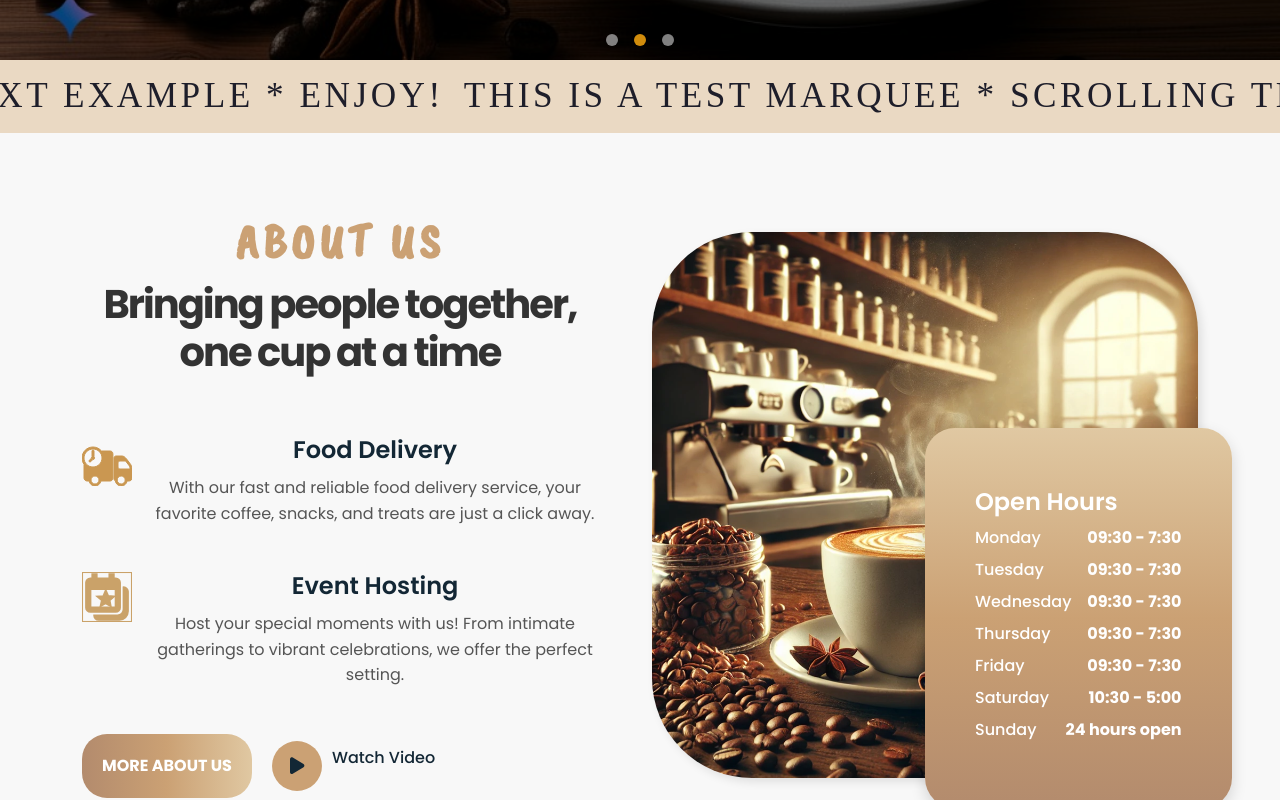
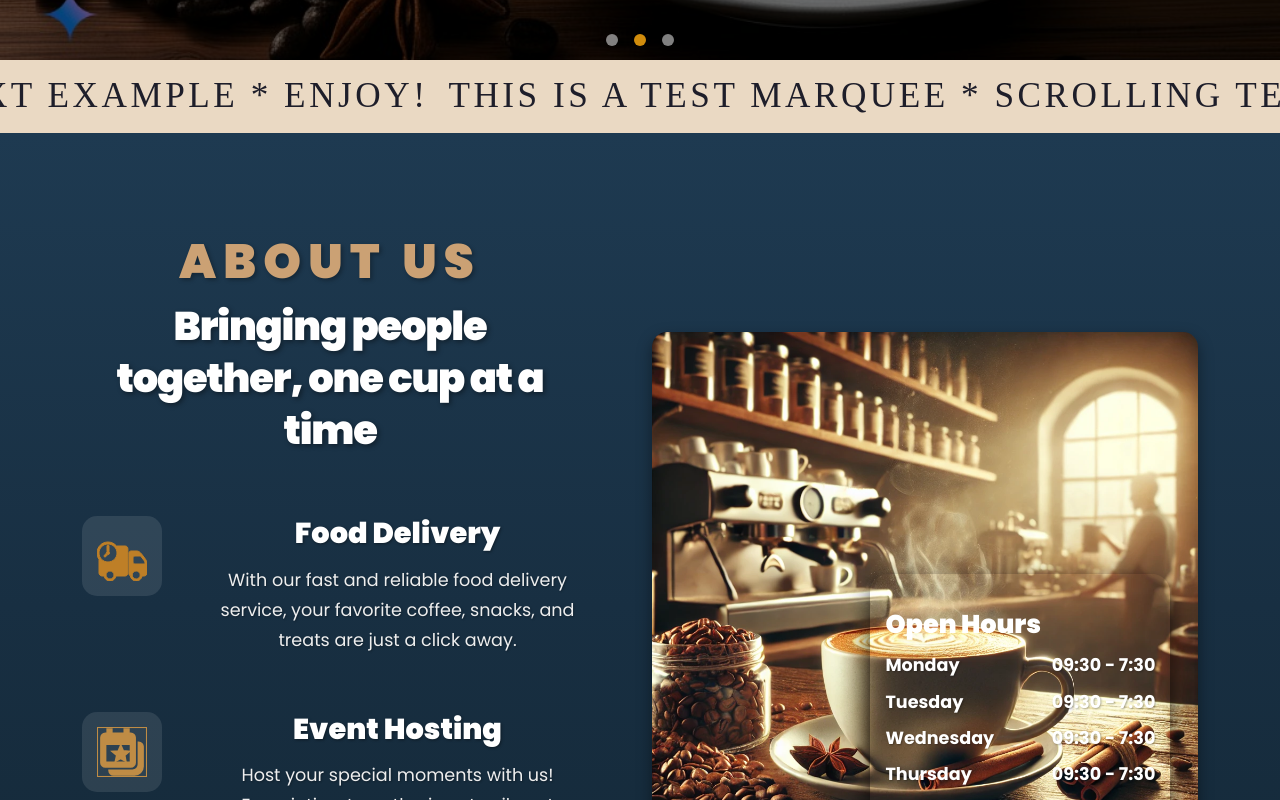
Before and after one commit to rashadamd/brew-coffee-shop, a React (Create React App) app: page / in a window 1280 px wide. Shown: the part 740-1540 px from the top of the page. Built offline with nearby package versions, Linux system fonts and the light colour scheme.

Commit message:
update About

```diff
--- a/src/components/AboutUs/AboutUs.css
+++ b/src/components/AboutUs/AboutUs.css
@@ -1,6 +1,5 @@
 /* src/components/AboutUs/AboutUs.css */
 @import url('https://fonts.googleapis.com/css2?family=Poppins:wght@700;900&display=swap');
-@import url('https://fonts.googleapis.com/css2?family=Caveat+Brush&display=swap');
 
 :root {
   --header-bg: #132735;
@@ -19,45 +18,266 @@
 
 .about-us {
     font-family: 'Poppins', sans-serif;
-    padding: 80px 0;
-    background-color: #f8f8f8;
+    padding: 100px 0;
+    /* Darker Background Gradient for About Us Section */
+    background: linear-gradient(to bottom, #1E3A51, #182F42, #132735); /* Darker shades, vertical gradient */
     overflow: hidden;
+    opacity: 0; /* For fade-in animation */
+    transition: opacity 1s ease-out, transform 1s ease-out;
+    transform: translateY(30px); /* Increased translateY for more slide-in */
+    color: #fff; /* Default text color to white for dark background */
   }
 
+  .about-us.is-visible {
+    opacity: 1;
+    transform: translateY(0);
+  }
+
+
+
+  .row {
+      display: flex;
+      flex-wrap: wrap;
+      align-items: center;
+  }
+
+
   .about-content {
-    padding-right: 30px;
+    padding-right: 50px; /* Increased padding-right for more spacing on desktop */
   }
 
   .section-subtitle {
     font-size: 3rem !important;
-    font-weight: 900;
-    color: #CBA174 !important ;
-    margin-bottom: 15px;
+    font-weight: 900 !important; /* Super bold subtitle */
+    color: var(--logo-beige) !important ; /* Beige subtitle color */
+    margin-bottom: 20px; /* Increased margin */
     text-transform: uppercase;
-    letter-spacing: 0.1em;
-    font-family: 'Caveat Brush', cursive;
-    text-transform: none;
-    font-weight: normal;
+    letter-spacing: 0.15em; /* Increased letter spacing for impact */
+    font-family: 'Poppins', sans-serif; /* Poppins for subtitle for consistency */
+    text-transform: uppercase;
+    font-weight: 900 !important;
+    text-shadow: 2px 2px 4px rgba(0,0,0,0.3); /* Text shadow for clearness */
+  }
 
-    animation: fadeInUpSubtitle 2s ease-out forwards 0.5s; /* Changed to 'forwards' */
+  .section-title {
+    font-size: 4rem; /* Increased title size for stronger visual hierarchy */
+    font-weight: 900 !important; /* Super bold title */
+    margin-bottom: 40px; /* Increased margin below title */
+    color: #fff  !important; /* White title color for dark background - Good! */
+    line-height: 1.3; /* Improved line height for larger title */
+    letter-spacing: -0.03em; /* Adjusted letter spacing for larger title */
+    text-shadow: 2px 2px 5px rgba(0,0,0,0.4) !important; /* Text shadow for title visibility */
+  }
+
+
+  .about-features {
+    margin-top: 40px; /* Increased margin top */
+    animation: fadeInUpFeatures 1.4s ease-out forwards 0.4s; /* Keep existing animation timings */
     opacity: 0;
     transform: translateY(20px);
   }
 
-.section-title {
-    font-size: 3.5rem;
-    font-weight: 900;
-    margin-bottom: 30px;
-    color: var(--header-bg);
-    line-height: 1.2;
-    letter-spacing: -0.05em;
 
-    animation: fadeInUpTitle 1s ease-out forwards 0s; /* Changed to 'forwards' and 0s delay */
+  @keyframes fadeInUpFeatures { /* Keep feature animation keyframes as is */
+    0% {
         opacity: 0;
-    transform: translateY(30px);
+        transform: translateY(20px);
+    }
+    100% {
+        opacity: 1;
+        transform: translateY(0);
+    }
   }
 
-@keyframes fadeInUpSubtitle {
+
+  .feature-item {
+    display: flex;
+    align-items: flex-start;
+    margin-bottom: 40px; /* Increased margin bottom for features */
+    gap: 30px; /* Increased gap between feature icon and content */
+  }
+
+  .feature-icon {
+    margin-right: 25px; /* Increased margin right */
+    background-color: rgba(255, 255, 255, 0.1); /* Translucent white bg for icons - good! */
+    border-radius: 15px; /* More rounded icon bg */
+    padding: 15px; /* Increased padding inside feature icon box */
+    display: flex;
+    justify-content: center;
+    align-items: center;
+    transition: background-color 0.3s ease-in-out, transform 0.3s ease-in-out, box-shadow 0.3s ease-in-out; /* Icon bg hover transition */
+  }
+
+  .feature-icon:hover {
+      background-color: rgba(255, 255, 255, 0.2); /* Brighter white bg on icon hover */
+      transform: scale(1.1); /* Slight scale up on icon hover */
+      box-shadow: 0 4px 10px rgba(0,0,0,0.3); /* Subtle shadow on icon hover */
+  }
+
+
+  .feature-icon img {
+    width: 50px; /* Slightly larger icons */
+    height: 50px;
+    opacity: 1; /* Reverted icon opacity to 1 */
+  }
+
+  .feature-content h4 {
+    font-size: 1.8rem; /* Increased feature title size */
+    font-weight: 900 !important; /* Super bold feature title */
+    margin-bottom: 15px; /* Increased margin bottom */
+    color: #fff; /* White feature title color - Good! */
+    text-shadow: 1px 1px 3px rgba(0,0,0,0.4); /* Subtle text shadow on feature titles */
+  }
+
+  .feature-content p {
+    font-size: 1.1rem; /* Slightly larger paragraph text size */
+    color: #eee; /* Lighter grey paragraph text color - good contrast */
+    line-height: 1.7; /* Improved line height for readability */
+    text-shadow: 1px 1px 2px rgba(0,0,0,0.3); /* Text shadow for description clarity */
+  }
+
+  .about-actions {
+    display: flex;
+    align-items: center;
+    gap: 30px; /* Increased gap for action buttons */
+    margin-top: 40px; /* Increased margin top */
+    animation: fadeInUpActions 1.6s ease-out forwards 0.6s; /* Keep existing animations */
+    opacity: 0;
+    transform: translateY(20px);
+  }
+
+
+  @keyframes fadeInUpActions { /* Keep action animation keyframes as is */
+    0% {
+        opacity: 0;
+        transform: translateY(20px);
+    }
+    100% {
+        opacity: 1;
+        transform: translateY(0);
+    }
+  }
+
+  .btn-primary {
+    display: inline-block!important;
+    margin-top: 20px!important;
+    padding: 10px 25px!important;
+    background-color: transparent!important; /* Transparent button background */
+    color: #fff!important; /* White button text */
+    border: 2px solid var(--logo-beige)!important; /* Beige button border */
+    border-radius: 25px!important;
+    text-decoration: none!important;
+    font-weight: 700 !important; /* Bold button text */
+    text-transform: uppercase!important;
+    letter-spacing: 0.05em!important;
+    transition: background-color 0.3s ease-in-out, color 0.3s ease-in-out, border-color 0.3s ease-in-out!important;
+
+}
+
+.btn-primary:hover {
+    background-color: var(--logo-beige)!important; /* Beige background on button hover */
+    color: var(--header-bg)!important; /* Dark text on button hover */
+    border-color: var(--logo-beige)!important; /* Beige border on button hover - for consistency*/
+    transition: background-color 0.7s ease-in-out, color 0.7s ease-in-out, border-color 0.7s ease-in-out!important;
+
+}
+
+  .video-play-button {
+    display: flex;
+    align-items: center;
+    gap: 15px; /* Increased gap in video button area */
+    animation: fadeInUpVideo 1.8s ease-out forwards 0.8s; /* Keep existing animations */
+    opacity: 0;
+    transform: translateY(20px);
+  }
+
+
+  @keyframes fadeInUpVideo { /* Keep video button animation keyframes as is */
+    0% {
+        opacity: 0;
+        transform: translateY(20px);
+    }
+    100% {
+        opacity: 1;
+        transform: translateY(0);
+    }
+  }
+
+  .video-play-button a {
+    display: flex;
+    align-items: center;
+    justify-content: center;
+    width: 70px; /* Further increased video play button size */
+    height: 70px;
+    background-color: var(--logo-beige); /* Beige video button background - Good! */
+    border-radius: 50%;
+    color: var(--header-bg);
+    font-size: 1.6rem; /* Larger video play icon */
+    transition: background-color 0.3s ease-in-out, color 0.3s ease-in-out, transform 0.3s ease-in-out, box-shadow 0.3s ease-in-out; /* Video button transitions */
+    box-shadow: 0 4px 10px rgba(0, 0, 0, 0.3); /* Added shadow to video button */
+  }
+
+  .video-play-button a:hover {
+    background: rgba(255, 255, 255, 0.2); /* Brighter white bg on video button hover */
+    color: var(--logo-beige); /* Beige icon color on hover */
+    transform: scale(1.08); /* More scale up on video button hover */
+    box-shadow: 0 6px 15px rgba(0, 0, 0, 0.4); /* Enhanced shadow on video button hover */
+  }
+
+  .video-play-button p {
+    font-size: 1.1rem; /* Slightly larger "Watch Video" text */
+    font-weight: 900 !important; /* Super bold "Watch Video" text */
+    color: #fff; /* White "Watch Video" text - Good! */
+  }
+
+  .about-image {
+    position: relative;
+    animation: fadeInImage 1s ease-out forwards 0.3s; /* Keep existing animations */
+    opacity: 0;
+  }
+
+
+  @keyframes fadeInImage { /* Keep image animation keyframes as is */
+    0% {
+        opacity: 0;
+    }
+    100% {
+        opacity: 1;
+    }
+  }
+
+  .about-image img {
+    width: 100%;
+    border-radius: 15px; /* More rounded corners for about image */
+    box-shadow: 0 6px 15px rgba(0,0,0,0.4); /* More prominent shadow for image */
+    transition: box-shadow 0.5s ease-in-out, border-radius 0.5s ease-in-out, transform 0.3s ease-in-out;
+  }
+
+  .opening-hours {
+    position: absolute; /* Keep absolute positioning for hours box */
+    bottom: -50px; /* Adjusted bottom position */
+    left: 40%;
+    transform: translateX(-50%);
+    background-color: linear-gradient(to left, #E0C8A2, #CBA174, #B38B6D) !important; /*  Translucent white background for hours box */
+    padding: 15px; /* Increased padding for hours box */
+    border-radius: 18px; /* Even more rounded corners for hours box */
+    box-shadow: 0 10px 25px rgba(0, 0, 0, 0.8); /*  Stronger shadow for hours box */
+    text-align: left;
+    transition: box-shadow 0.6s ease-in-out, background-color 0.8s ease-in-out, transform 0.3s ease-in-out; /* Enhanced transitions with transform */
+    animation: fadeInUpHours 1.2s ease-out forwards 1s; /* Keep existing hours animation */
+    transform: translateY(20px);
+    width: auto;
+    min-width: 300px; /* Slightly increased min-width */
+  }
+
+  .opening-hours:hover {
+    box-shadow: 0 12px 25px rgba(0, 0, 0, 0.6);
+    background-color: rgba(62, 40, 1, 0.603);
+    transform: translateX(-50%) scale(1.02);
+}
+
+
+  @keyframes fadeInUpHours { /* Keep opening hours animation keyframes as is */
     0% { /* Explicitly define 0% (start) */
         opacity: 0;
         transform: translateY(20px);
@@ -68,224 +288,20 @@
     }
   }
 
-@keyframes fadeInUpTitle {
-    0% { /* Explicitly define 0% (start) */
-        opacity: 0;
-        transform: translateY(30px);
-    }
-    100% { /* Explicitly define 100% (end) */
-        opacity: 1;
-        transform: translateY(0);
-    }
-}
-
-
-.about-features {
-    margin-top: 30px;
-    animation: fadeInUpFeatures 1.4s ease-out forwards 0.4s; /* Changed to 'forwards' */
-    opacity: 0;
-    transform: translateY(20px);
-}
-
-@keyframes fadeInUpFeatures {
-    0% { /* Explicitly define 0% (start) */
-        opacity: 0;
-        transform: translateY(20px);
-    }
-    100% { /* Explicitly define 100% (end) */
-        opacity: 1;
-        transform: translateY(0);
-    }
-}
-
-
-.feature-item {
-    display: flex;
-    align-items: flex-start;
-    margin-bottom: 30px;
-}
-
-.feature-icon {
-    margin-right: 20px;
-}
-
-.feature-icon img {
-    width: 50px;
-    height: 50px;
-    opacity: 0.8;
-}
-
-.feature-content h4 {
-    font-size: 1.5rem;
-    font-weight: 600;
-    margin-bottom: 10px;
-    color: var(--header-bg);
-}
-
-.feature-content p {
-    font-size: 1rem;
-    color: #555;
-    line-height: 1.6;
-}
-
-.about-actions {
-    display: flex;
-    align-items: center;
-    gap: 20px;
-    margin-top: 30px;
-    animation: fadeInUpActions 1.6s ease-out forwards 0.6s; /* Changed to 'forwards' */
-    opacity: 0;
-    transform: translateY(20px);
-}
-
-@keyframes fadeInUpActions {
-    0% { /* Explicitly define 0% (start) */
-        opacity: 0;
-        transform: translateY(20px);
-    }
-    100% { /* Explicitly define 100% (end) */
-        opacity: 1;
-        transform: translateY(0);
-    }
-}
-
-.btn-primary {
-    background: linear-gradient(to left, #E0C8A2, #CBA174, #B38B6D);
-    color: var(--header-bg); /* Black text */
-    border:  #B38B6D !important;
-    padding: 20px !important;
-    font-size: 1rem;
-    font-weight: 700 !important;
-    text-transform: uppercase;
-    border-radius: 25px !important;
-    transition: all 0.7s ease-in-out;
-}
-
-.btn-primary:hover {
-    background: linear-gradient(to bottom, #E0C8A2, #CBA174, #B38B6D);
-    color: var(--logo-white);
-    font-weight: 700;
-    border-color: transparent;
-    box-shadow: 0 6px 15px rgba(0, 0, 0, 0.15);
-    transition: box-shadow 0.5s ease-in-out, background 0.8s ease-in-out;
-
-}
-
-.video-play-button {
-    display: flex;
-    align-items: center;
-    gap: 10px;
-    animation: fadeInUpVideo 1.8s ease-out forwards 0.8s; /* Changed to 'forwards' */
-    opacity: 0;
-    transform: translateY(20px);
-}
-
-@keyframes fadeInUpVideo {
-    0% { /* Explicitly define 0% (start) */
-        opacity: 0;
-        transform: translateY(20px);
-    }
-    100% { /* Explicitly define 100% (end) */
-        opacity: 1;
-        transform: translateY(0);
-    }
-}
-
-
-.video-play-button a {
-    display: flex;
-    align-items: center;
-    justify-content: center;
-    width: 50px;
-    height: 50px;
-    background-color: var(--logo-beige);
-    border-radius: 50%;
-    color: var(--header-bg);
-    font-size: 1.2rem;
-    transition: background-color 0.3s ease-in-out, color 0.3s ease-in-out;
-}
-
-.video-play-button a:hover {
-    background: linear-gradient(to bottom, #E0C8A2, #CBA174, #B38B6D);
-    color: var(--logo-white);
-}
-
-.video-play-button p {
-    font-size: 1rem;
-    font-weight: 500;
-    color: var(--header-bg);
-}
-
-.about-image {
-    position: relative;
-    animation: fadeInImage 1s ease-out forwards 0.3s; /* Changed to 'forwards' */
-    opacity: 0;
-}
-
-@keyframes fadeInImage {
-    0% { /* Explicitly define 0% (start) */
-        opacity: 0;
-    }
-    100% { /* Explicitly define 100% (end) */
-        opacity: 1;
-    }
-}
-
-.about-image img {
-    width: 100%;
-    border-radius: 100px;
-    box-shadow: 4px 4px 10px rgba(0,0,0,0.1);
-}
-
-.about-image img:hover {
-    width: 100%;
-    border-radius: 100px;
-    animation: width 1s ease-out forwards 2s;
-    box-shadow: 4px 4px 10px rgba(0,0,0,0.5);
-}
-
-.opening-hours {
-    position: absolute;
-    bottom: -30px;
-    left: 50%;
-    transform: translateX(-50%);
-    background: linear-gradient(to bottom, #E0C8A2, #CBA174, #B38B6D);
-    padding: 50px;
-    border-radius: 30px;
-    box-shadow: 0 6px 15px rgba(0, 0, 0, 0.15);
-    text-align: center;
-    transition: box-shadow 0.6s ease-in-out, background 0.8s ease-in-out;
-    animation: fadeInUpHours 1.2s ease-out forwards 1s; /* Changed to 'forwards' */
-    opacity: 0;
-    transform: translateY(20px);
-}
-
-@keyframes fadeInUpHours {
-    0% { /* Explicitly define 0% (start) */
-        opacity: 0;
-        transform: translateY(20px);
-    }
-    100% { /* Explicitly define 100% (end) */
-        opacity: 1;
-        transform: translateY(0);
-    }
-}
-
-
   .opening-hours .icon-box {
-    margin-bottom: 10px;
+    margin-bottom: 20px; /* Increased margin below icon box in opening hours */
   }
 
   .opening-hours .icon-box i {
-    font-size: 2rem;
-    color: var(--logo-white);
+    font-size: 2.5rem; /* Increased clock icon size */
+    color: var(--logo-beige);
   }
 
   .opening-hours-content h3 {
-    font-size: 1.5rem;
-    font-weight: 600;
-    margin-bottom: 10px;
-    color: var(--logo-white);
+    font-size: 1.6rem;
+    font-weight: 900 !important;
+    margin-bottom: 12px;
+    color: #ffffff;
     text-align: left;
     }
 
@@ -295,16 +311,17 @@
   }
 
   .opening-hours-content ul li {
-    font-size: 1rem;
-    color: var(--logo-white);
-    margin-bottom: 8px;
+    font-size: 1.1rem; /* Slightly increased hours list item font size */
+    color: #ffffff; /* Lighter grey hours list item text color - good contrast */
+    margin-bottom: 10px; /* Slightly increased margin between hours list items */
     display: flex;
     justify-content: space-between;
     align-items: center;
+    text-shadow: 1px 1px 2px rgba(0,0,0,0.3); /* Text shadow for hours list clarity */
   }
 
   .opening-hours-content ul li span:first-child {
-    font-weight: 500;
+    font-weight: 700; /* Keep day names at 500 weight - for slight contrast with time */
     margin-right: 10px;
     text-align: left;
     flex-grow: 1;
@@ -316,25 +333,51 @@
     min-width: 100px;
   }
 
-.opening-hours:hover {
-    box-shadow: 0 8px 20px rgba(0, 0, 0, 0.7);
-    background: linear-gradient(to right, #E0C8A2, #CBA174, #B38B6D);
-}
-
   /* Responsive Styles */
   @media (max-width: 992px) {
     .about-content {
       padding-right: 0;
-      margin-bottom: 30px;
+      margin-bottom: 40px; /* Increased margin-bottom for better mobile spacing */
     }
 
     .about-image {
-      margin-top: 30px;
+      margin-top: 40px; /* Increased margin-top for better mobile spacing */
     }
 
     .opening-hours {
       position: static;
       transform: none;
-      margin-top: 30px;
+      margin-top: 40px; /* Increased margin-top for better mobile spacing */
+      width: 100%;
+      text-align: center;
+      box-shadow: 0 6px 15px rgba(0, 0, 0, 0.3); /* Slightly adjusted shadow for smaller screens */
+      padding: 30px; /* Adjust padding for smaller screens */
+      border-radius: 12px; /* Adjust border-radius for smaller screens */
+      min-width: auto; /* Let width adjust fully */
+    }
+
+    .opening-hours:hover {
+        transform: none;
+        box-shadow: 0 8px 20px rgba(0, 0, 0, 0.4); /* Adjusted hover shadow for smaller screens */
+    }
+
+    .feature-item {
+        flex-direction: column; /* Stack feature items on smaller screens */
+        text-align: center; /* Center text in stacked feature items */
+        align-items: center; /* Center items vertically in feature item */
+    }
+
+    .feature-icon {
+        margin-right: 0; /* Remove right margin on stacked icons */
+        margin-bottom: 20px; /* Add margin below icon in stacked layout */
+    }
+
+    .about-actions {
+        flex-direction: column; /* Stack action buttons on smaller screens */
+        align-items: center; /* Center buttons horizontally */
+    }
+
+    .video-play-button {
+        margin-top: 20px; /* Add margin above video button in stacked actions */
     }
   }
--- a/src/components/AboutUs/AboutUs.js
+++ b/src/components/AboutUs/AboutUs.js
@@ -1,12 +1,41 @@
 // src/components/AboutUs/AboutUs.js
-import React from 'react';
+import React, { useRef, useEffect } from 'react';
 import { FontAwesomeIcon } from '@fortawesome/react-fontawesome';
 import { faPlay } from '@fortawesome/free-solid-svg-icons';
 import './AboutUs.css';
 
 const AboutUs = () => {
+  const aboutUsRef = useRef(null); // Create a ref for the AboutUs section
+
+  useEffect(() => {
+    const observer = new IntersectionObserver(
+      (entries) => {
+        entries.forEach(entry => {
+          if (entry.isIntersecting) {
+            aboutUsRef.current.classList.add('is-visible');
+          } else {
+            aboutUsRef.current.classList.remove('is-visible');
+          }
+        });
+      },
+      {
+        threshold: 0.1 // Adjusted threshold to 0.1 (10% visible) for earlier animation trigger
+      }
+    );
+
+    if (aboutUsRef.current) {
+      observer.observe(aboutUsRef.current);
+    }
+
+    return () => {
+      if (aboutUsRef.current) {
+        observer.unobserve(aboutUsRef.current);
+      }
+    };
+  }, []);
+
   return (
-    <section className="about-us">
+    <section className="about-us" ref={aboutUsRef}>
       <div className="container">
         <div className="row align-items-center">
           <div className="col-lg-6">
@@ -36,7 +65,7 @@ const AboutUs = () => {
               <div className="about-actions">
                 <a href="/about" className="btn btn-primary">More About Us</a>
                 <div className="video-play-button">
-                  <a href="https://www.youtube.com/watch?v=Y-x0efG1seA" className="popup-video">
+                  <a href="https://www.youtube.com/" className="popup-video">
                     <FontAwesomeIcon icon={faPlay} />
                   </a>
                   <p>Watch Video</p>
```
Lines whose indentation alone changed are shown as unchanged.
